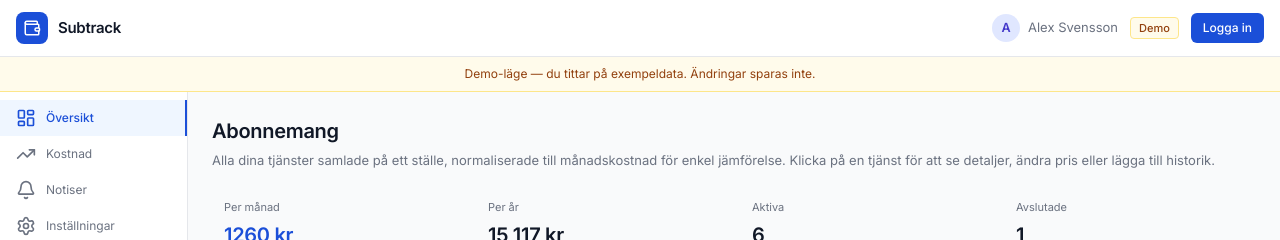
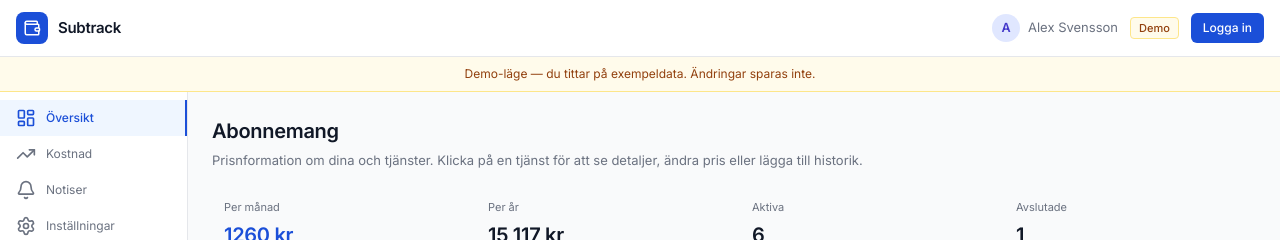
Before and after one commit to emorlin/subtrack, a React (Vite) app: page /login in a window 1280 px wide. Both pictures are taken after a click on the button "Utforska demo". Shown: the top 240 px of the page. Built offline with nearby package versions, Linux system fonts and the light colour scheme; no server answers.

Commit message:
text updated

```diff
--- a/src/pages/Dashboard.tsx
+++ b/src/pages/Dashboard.tsx
@@ -38,7 +38,7 @@ export default function Dashboard() {
       <div>
         <h1 className="text-[20px] font-semibold text-[var(--c-text-primary)] tracking-[-0.3px]">Abonnemang</h1>
         <p className="text-[13px] text-[var(--c-text-muted)] mt-1 leading-relaxed">
-          Alla dina tjänster samlade på ett ställe, normaliserade till månadskostnad för enkel jämförelse. Klicka på en tjänst för att se detaljer, ändra pris eller lägga till historik.
+          Prisnformation om dina och tjänster. Klicka på en tjänst för att se detaljer, ändra pris eller lägga till historik.
         </p>
       </div>
       <div className="grid grid-cols-2 md:grid-cols-4 gap-3">
```
